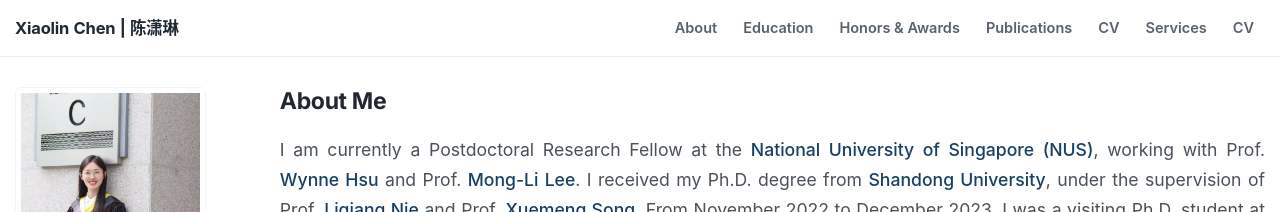
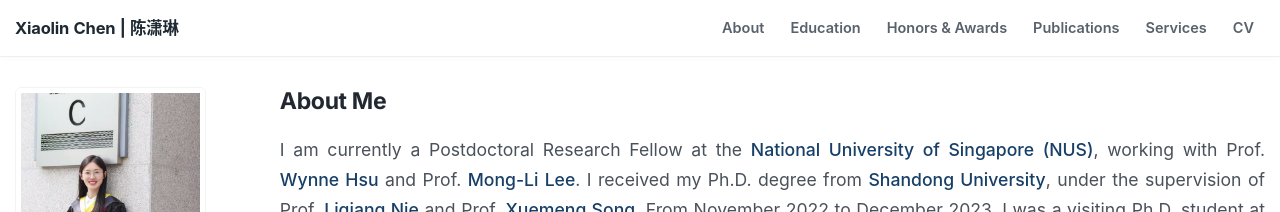
Before and after one commit to XiaolinChen-XL/XiaolinChen-XL.github.io, a Jekyll site: the page built from _pages/about.md, in a window 1280 px wide. Shown: the top 212 px of the page. Built offline with Jekyll 4.4.1, drawn with Linux system fonts in a browser that asks for light colours; some web fonts are replaced.

Commit message:
Remove duplicate CV navigation item

```diff
--- a/_includes/masthead.html
+++ b/_includes/masthead.html
@@ -11,7 +11,6 @@
           <a href="{{ base_path }}/#education" data-home-section="education">Education</a>
           <a href="{{ base_path }}/#honors" data-home-section="honors">Honors &amp; Awards</a>
           <a href="{{ base_path }}/publications/" class="{% if page.url == '/publications/' %}active-tab{% endif %}">Publications</a>
-          <a href="{{ base_path }}/cv/" class="{% if page.url == '/cv/' %}active-tab{% endif %}">CV</a>
           <a href="{{ base_path }}/services/" class="{% if page.url == '/services/' %}active-tab{% endif %}">Services</a>
         </div>
         <a href="{{ base_path }}/cv/" class="hk-desktop-cv">CV</a>
```
